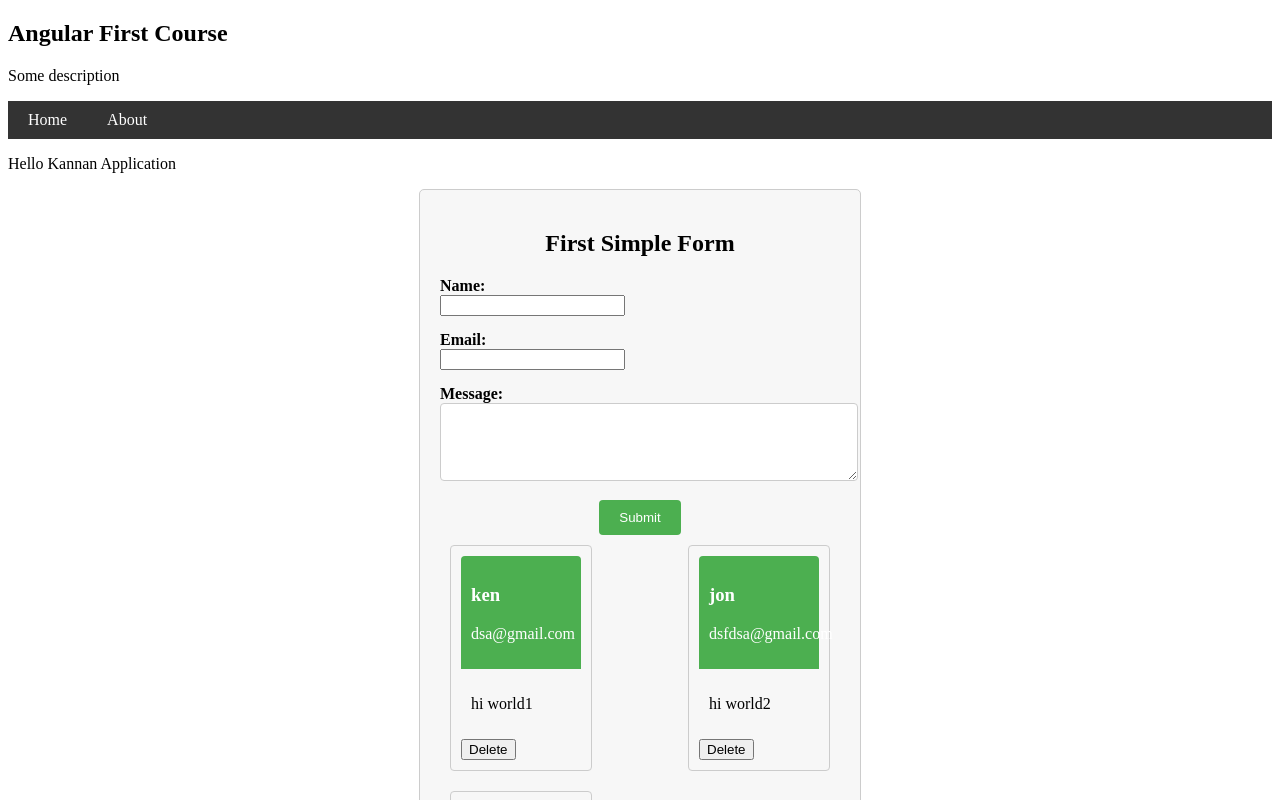
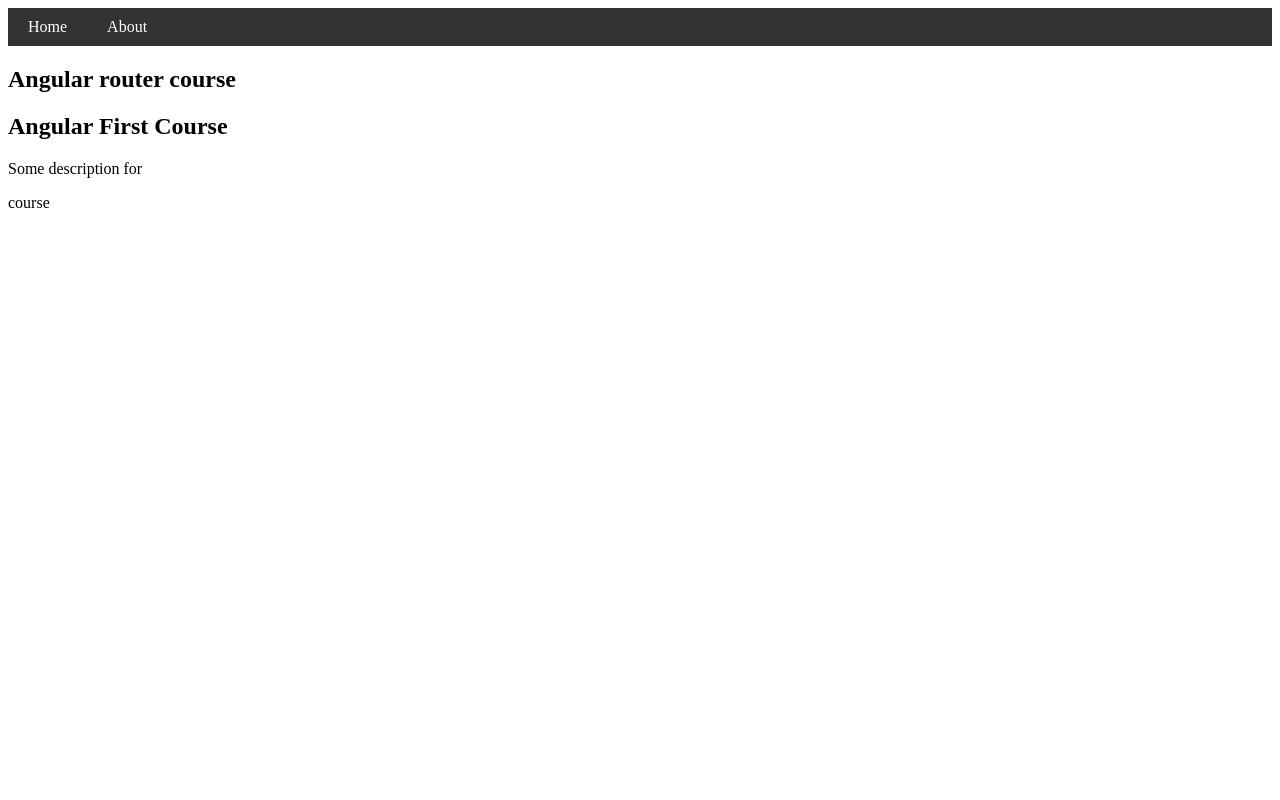
Before and after one commit to KannanDamodharan/angular, an Angular app: page /about in a window 1280 px wide. Shown: the top 800 px of the page. Built offline with nearby package versions, Linux system fonts and the light colour scheme.

Commit message:
angular router implementation full commit

```diff
--- a/src/app/about/about.component.html
+++ b/src/app/about/about.component.html
@@ -1,4 +1,5 @@
 <div class="about-container">
     <h2>Angular First Course</h2>
-    <p>Some description</p>
+    <p>Some description for {{param}}</p>
+    <p>{{queryParam}} course</p>
 </div>
--- a/src/app/about/about.component.ts
+++ b/src/app/about/about.component.ts
@@ -1,4 +1,5 @@
 import { Component, OnInit } from '@angular/core';
+import { ActivatedRoute } from '@angular/router';
 
 @Component({
   selector: 'app-about',
@@ -7,9 +8,15 @@ import { Component, OnInit } from '@angular/core';
 })
 export class AboutComponent implements OnInit {
 
-  constructor() { }
+  param: any;
+  queryParam: any;
+
+  constructor(private activatedRoute: ActivatedRoute) { }
 
   ngOnInit(): void {
+    console.log(this.activatedRoute);
+    this.param = this.activatedRoute.snapshot.params['username'];
+    this.queryParam = this.activatedRoute.snapshot.queryParams['course'];
   }
 
 }
--- a/src/app/app.component.html
+++ b/src/app/app.component.html
@@ -1,5 +1,5 @@
-<app-about></app-about>
+
 
 <app-menu></app-menu>
-<p>Hello {{ title }}</p>
-<app-first-comp></app-first-comp>
+<h2>Angular router course</h2>
+<router-outlet></router-outlet>
--- a/src/app/app.module.ts
+++ b/src/app/app.module.ts
@@ -8,6 +8,7 @@ import { MessageDetailsComponent } from './message-details/message-details.compo
 import { MyFirstService } from './services/my-first.service';
 import { MenuComponent } from './menu/menu.component';
 import { AboutComponent } from './about/about.component';
+import { AppRoutingModule } from './app-routing.module';
 
 @NgModule({
   declarations: [
@@ -18,7 +19,7 @@ import { AboutComponent } from './about/about.component';
     AboutComponent
   ],
   imports: [
-    BrowserModule, FormsModule
+    BrowserModule, FormsModule, AppRoutingModule
   ],
   providers: [MyFirstService],
   bootstrap: [AppComponent]
--- a/src/app/menu/menu.component.html
+++ b/src/app/menu/menu.component.html
@@ -1,6 +1,6 @@
 <div class="menu">
     <ul>
-        <li><a href="#">Home</a></li>
-        <li><a href="#">About</a></li>
+        <li><a routerLink="/home">Home</a></li>
+        <li><a href="javascript:void(0)" (click)="navigateToAbout()">About</a></li>
     </ul>
 </div>
--- a/src/app/menu/menu.component.ts
+++ b/src/app/menu/menu.component.ts
@@ -1,15 +1,19 @@
 import { Component, OnInit } from '@angular/core';
+import { Router } from '@angular/router';
 
 @Component({
   selector: 'app-menu',
   templateUrl: './menu.component.html',
   styleUrls: ['./menu.component.css']
 })
-export class MenuComponent implements OnInit {
+export class MenuComponent {
 
-  constructor() { }
+  constructor(private router: Router){
 
-  ngOnInit(): void {
+  }
+  navigateToAbout(): void {
+    this.router.navigate(['about']);
   }
 
+
 }
```
Also changed, not shown: src/app/app-routing.module.ts (added, +25 -0 lines).
